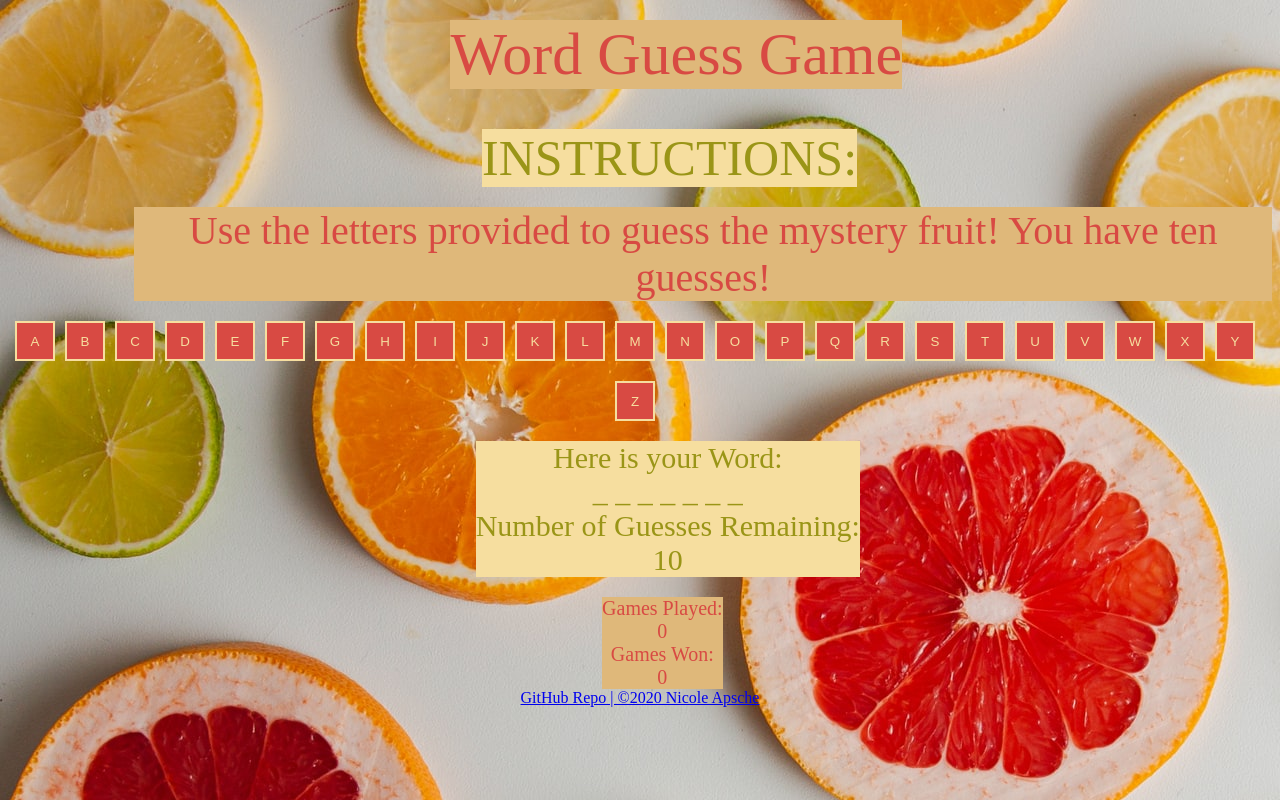
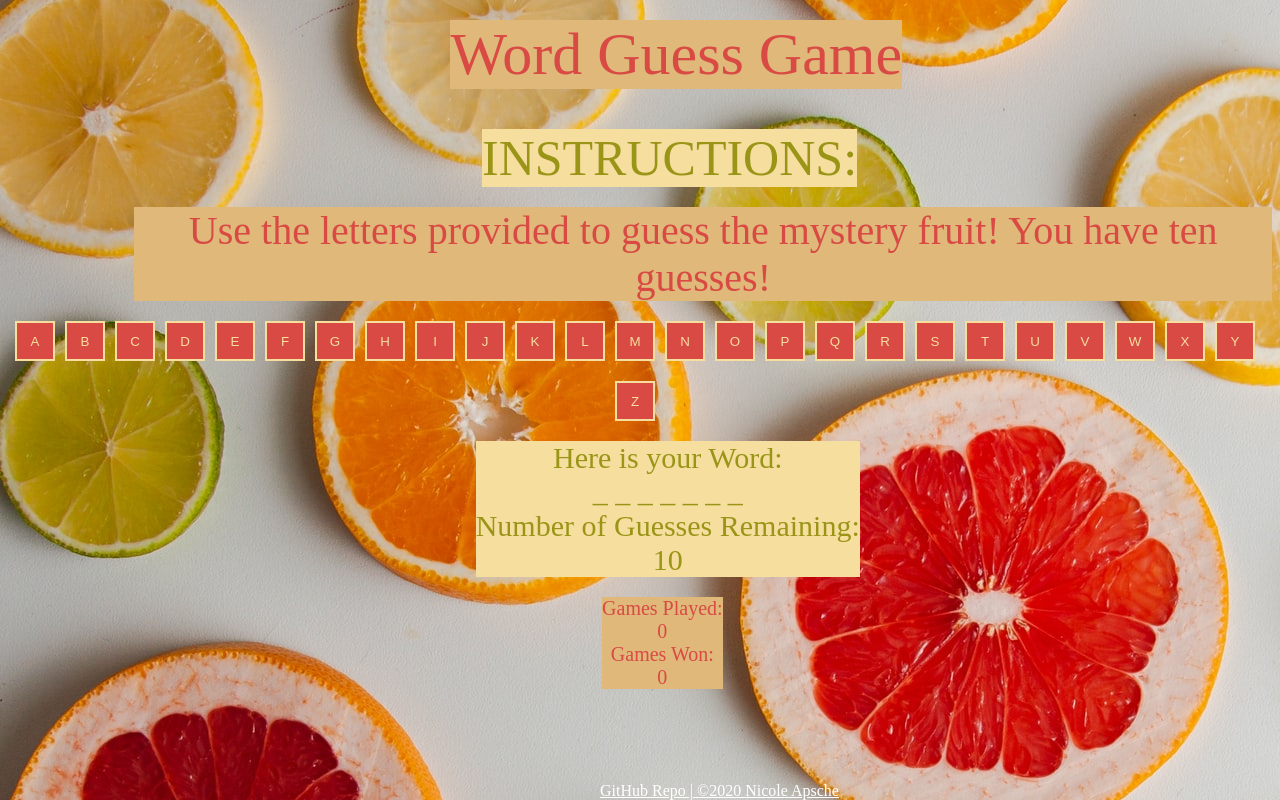
Before and after one commit to napsche/Word-Guess-Game, a plain HTML site: page index.html in a window 1280 px wide. Drawn offline with nearby package versions, Linux system fonts and the light colour scheme.

Commit message:
updating footer css

```diff
--- a/assets/css/style.css
+++ b/assets/css/style.css
@@ -1,5 +1,15 @@
+footer {
+    color: white;
+    position: fixed;
+    bottom: 0;
+    left: 600px;
+    text-align: center;
+}
 .container {
     text-align: center;
+}
+.footer {
+    color: white;
 }
 .title {
     font-size: 60px;
--- a/index.html
+++ b/index.html
@@ -43,7 +43,7 @@
 
     <footer>
         <div class="container">
-            <a href="https://github.com/napsche/Word-Guess-Game">GitHub Repo | &copy;2020 Nicole Apsche</a>
+            <a class="footer" href="https://github.com/napsche/Word-Guess-Game" target="blank">GitHub Repo | &copy;2020 Nicole Apsche</a>
         </div>
     </footer>
 
```
